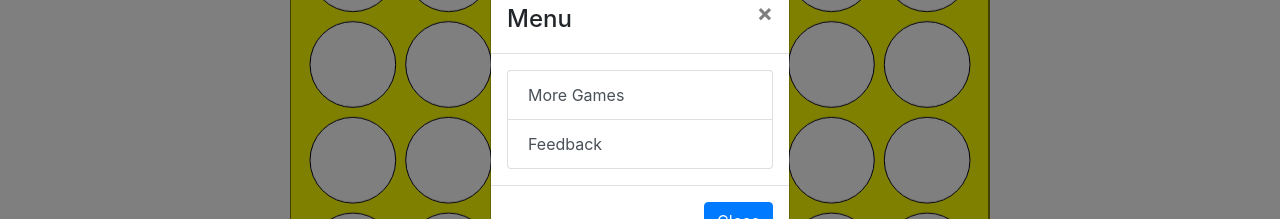
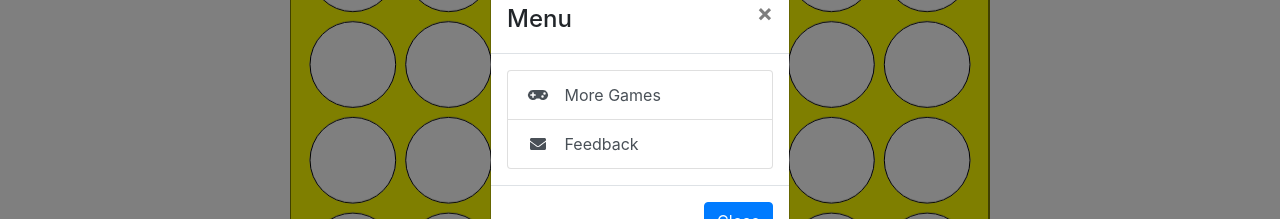
Before and after one commit to ferose/p2pgames, a React (Create React App) app: page / in a window 1280 px wide. Both pictures are taken after a click on the button 1250 px from the left and 30 px from the top of the page. Shown: the part 280-499 px from the top of the page. Built offline with nearby package versions, Linux system fonts and the light colour scheme.

Commit message:
Add icons for menu items

```diff
--- a/src/App.tsx
+++ b/src/App.tsx
@@ -1,4 +1,4 @@
-import React, { RefObject } from 'react';
+import React from 'react';
 import './App.scss';
 import GameCanvas from './GameCanvas';
 import Banner from './Banner';
@@ -15,7 +15,6 @@ const App: React.FC = () => {
       <Banner/>
       <div id="alert">
         Game status goes here.
-
       </div>
       <GameCanvas/>
 
--- /dev/null
+++ b/src/Menu.scss
@@ -0,0 +1,3 @@
+.link-icon {
+    margin-right: .75rem;
+}
--- a/src/Menu.tsx
+++ b/src/Menu.tsx
@@ -1,7 +1,10 @@
 import React from 'react';
+import "./Menu.scss";
 import Modal from 'react-bootstrap/Modal';
 import Button from 'react-bootstrap/Button';
 import ListGroup from 'react-bootstrap/ListGroup';
+import { FontAwesomeIcon } from '@fortawesome/react-fontawesome'
+import { faEnvelope, faGamepad } from '@fortawesome/free-solid-svg-icons'
 
 interface IMenuProps {
     onHide: () => void;
@@ -29,10 +32,10 @@ const Menu: React.FC<IMenuProps> = (props) => {
         <Modal.Body>
             <ListGroup>
                 <ListGroup.Item action onClick={()=>{alert("Under construction")}}>
-                    More Games
+                    <FontAwesomeIcon className="link-icon" icon={faGamepad} fixedWidth/> More Games
                 </ListGroup.Item>
                 <ListGroup.Item action onClick={sendSupportEmail}>
-                    Feedback
+                    <FontAwesomeIcon className="link-icon" icon={faEnvelope} fixedWidth/> Feedback
                 </ListGroup.Item>
             </ListGroup>
         </Modal.Body>
```
